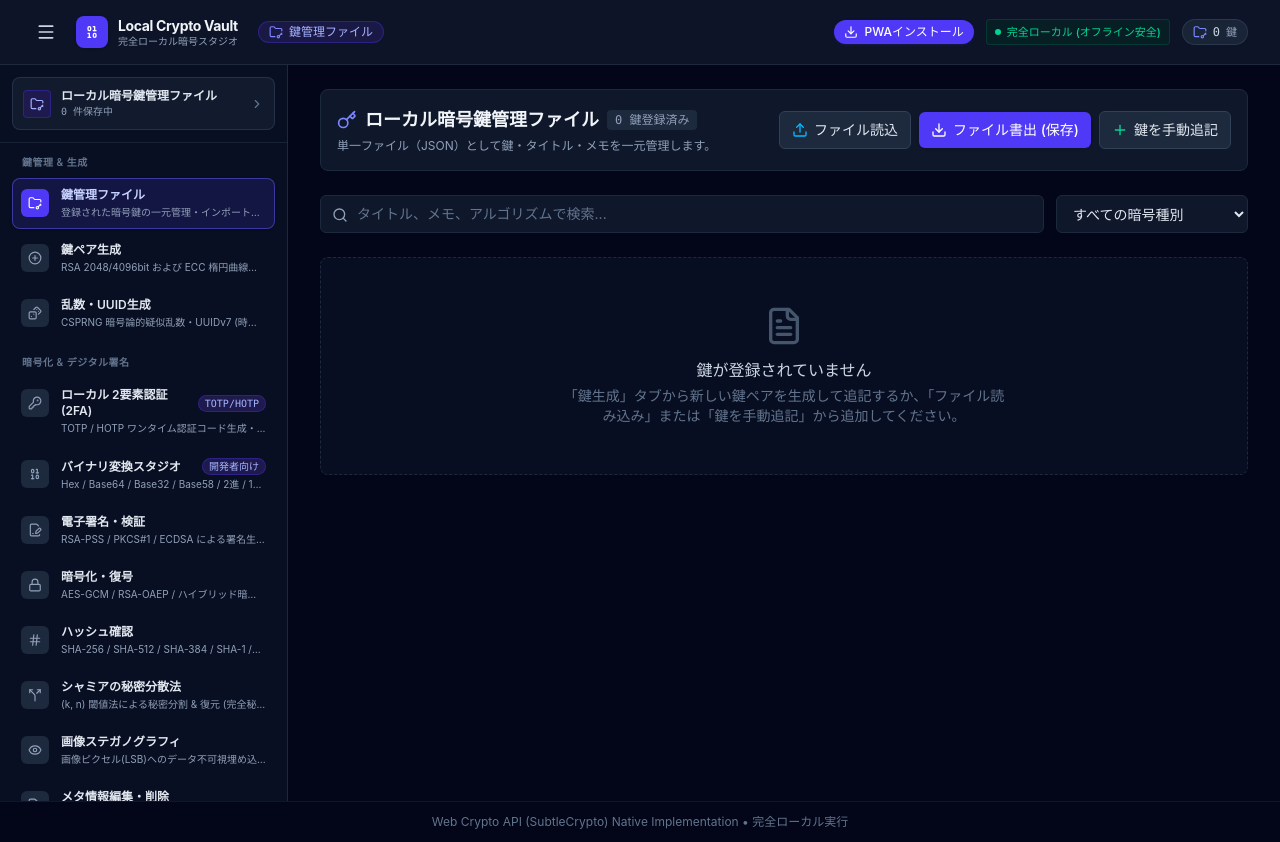
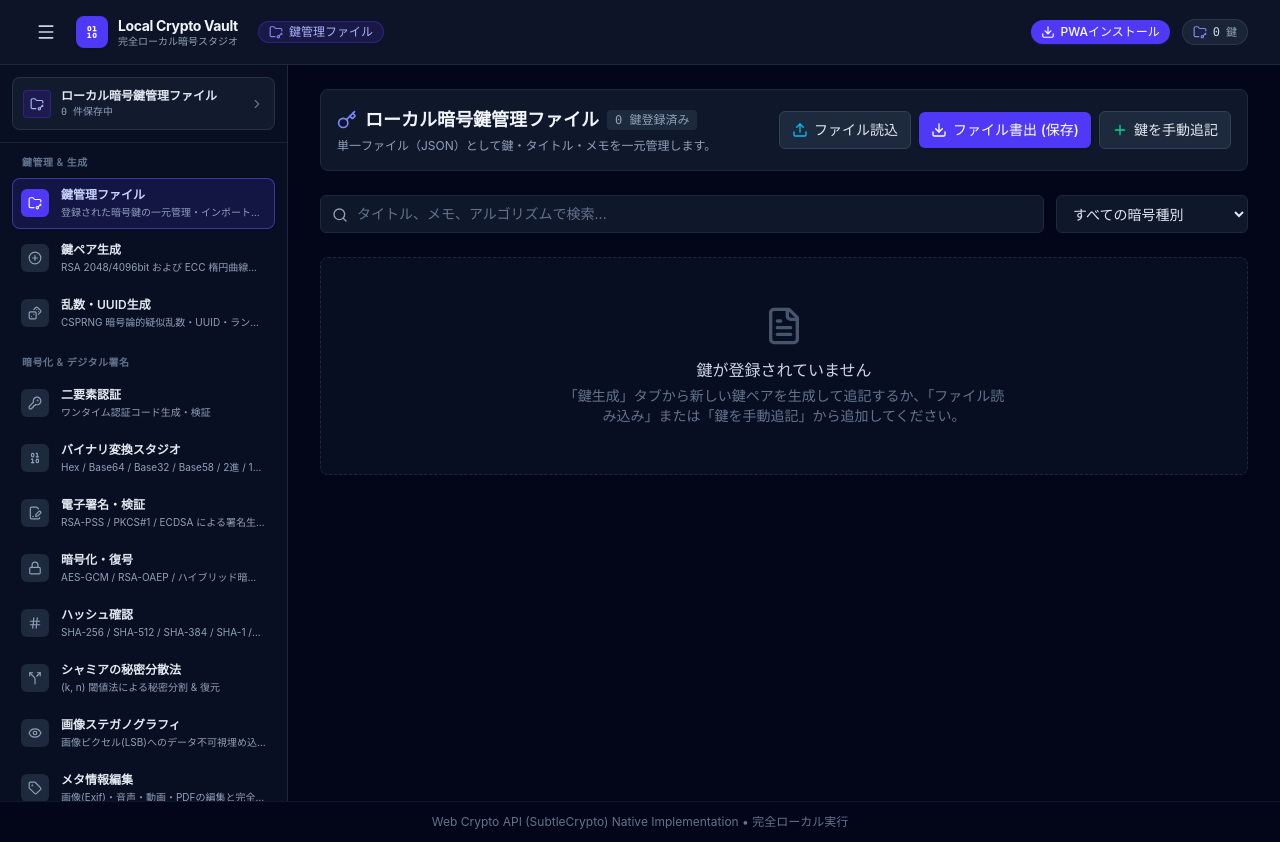
Before and after one commit to Neunte0118/EncryptionTools, a React (Vite) app: page / in a window 1280 px wide. Built offline with nearby package versions, Linux system fonts and the light colour scheme.

Commit message:
refactor: simplify UI labels and descriptions
Streamline labels and tooltips across the application to improve readability and reduce redundancy.

```diff
--- a/src/App.tsx
+++ b/src/App.tsx
@@ -143,7 +143,7 @@ export default function App() {
       id: 'generator',
       title: '鍵ペア生成',
       shortTitle: '鍵生成',
-      description: 'RSA 2048/4096bit および ECC 楕円曲線鍵ペアの新規生成',
+      description: 'RSA 2048/4096bit および ECC 楕円曲線鍵ペアの生成',
       icon: PlusCircle,
       category: 'vault',
     },
@@ -151,18 +151,17 @@ export default function App() {
       id: 'random',
       title: '乱数・UUID生成',
       shortTitle: '乱数/UUID',
-      description: 'CSPRNG 暗号論的疑似乱数・UUIDv7 (時系列) / v4・ランダムバイト列生成',
+      description: 'CSPRNG 暗号論的疑似乱数・UUID・ランダムバイト列生成',
       icon: Dices,
       category: 'vault',
     },
     {
       id: 'two-factor',
-      title: 'ローカル 2要素認証 (2FA)',
+      title: '二要素認証',
       shortTitle: '2要素認証',
-      description: 'TOTP / HOTP ワンタイム認証コード生成・安全なローカル管理・検証',
+      description: 'ワンタイム認証コード生成・検証',
       icon: KeyRound,
       category: 'crypto',
-      badge: 'TOTP/HOTP',
     },
     {
       id: 'binary-studio',
@@ -171,13 +170,12 @@ export default function App() {
       description: 'Hex / Base64 / Base32 / Base58 / 2進 / 10進 / Hexダンプ / エンディアン解析',
       icon: Binary,
       category: 'crypto',
-      badge: '開発者向け',
     },
     {
       id: 'signatures',
       title: '電子署名・検証',
       shortTitle: '電子署名',
-      description: 'RSA-PSS / PKCS#1 / ECDSA による署名生成と改ざん検証',
+      description: 'RSA-PSS / PKCS#1 / ECDSA による署名生成と改竄検証',
       icon: FileSignature,
       category: 'crypto',
     },
@@ -201,7 +199,7 @@ export default function App() {
       id: 'shamir',
       title: 'シャミアの秘密分散法',
       shortTitle: '秘密分散法',
-      description: '(k, n) 閾値法による秘密分割 & 復元 (完全秘匿・情報理論的安全)',
+      description: '(k, n) 閾値法による秘密分割 & 復元',
       icon: Split,
       category: 'crypto',
     },
@@ -215,9 +213,9 @@ export default function App() {
     },
     {
       id: 'metadata',
-      title: 'メタ情報編集・削除',
+      title: 'メタ情報編集',
       shortTitle: 'メタ情報編集',
-      description: '画像(Exif/GPS)・音声(ID3 & カバー)・動画・PDFの編集と完全削除',
+      description: '画像(Exif)・音声・動画・PDFの編集と完全削除',
       icon: Tag,
       category: 'crypto',
     },
@@ -225,34 +223,24 @@ export default function App() {
       id: 'gzip',
       title: 'Gzip 圧縮・解凍',
       shortTitle: 'Gzip圧縮',
-      description: '標準Web API (CompressionStream) による完全ローカル高速圧縮',
+      description: '標準Web API (CompressionStream) による高速圧縮',
       icon: FileArchive,
       category: 'crypto',
-      badge: '標準API',
     },
     {
       id: 'p2p',
-      title: 'P2P通信 (方式A)',
+      title: 'P2P通信',
       shortTitle: 'P2P通信',
       description: 'WebRTC 完全サーバーレス直接通信 (チャット・ファイル・鍵交換)',
       icon: Radio,
       category: 'p2p',
-      badge: '方式A',
     },
     {
       id: 'torrent',
-      title: 'WebTorrent 分散共有',
+      title: 'WebTorrent',
       shortTitle: 'WebTorrent',
       description: 'ブラウザ間でのP2P分散ファイル共有 & シード配信',
       icon: Share2,
-      category: 'p2p',
-    },
-    {
-      id: 'ip-checker',
-      title: 'VPN・Torrent IP診断',
-      shortTitle: 'IP診断',
-      description: 'WebRTC / STUN / Tracker IPリーク検証 & 匿名性テスト',
-      icon: ShieldCheck,
       category: 'p2p',
     },
   ];
@@ -370,11 +358,6 @@ export default function App() {
             <div className="flex items-center gap-2 sm:gap-3">
               {/* PWA Install Button */}
               <PWAInstallButton variant="header" />
-
-              <div className="hidden sm:flex items-center gap-1.5 text-[11px] text-emerald-400 font-medium px-2 py-1 rounded bg-emerald-950/40 border border-emerald-800/40">
-                <span className="w-1.5 h-1.5 rounded-full bg-emerald-400 animate-pulse" />
-                <span>完全ローカル (オフライン安全)</span>
-              </div>
 
               <button
                 onClick={() => handleSelectTab('vault')}
--- a/src/components/BinaryConverterStudio.tsx
+++ b/src/components/BinaryConverterStudio.tsx
@@ -247,7 +247,6 @@ export const BinaryConverterStudio: React.FC = () => {
       <div className="flex items-center justify-between px-3 py-2 bg-slate-900/60 border border-slate-800 rounded-lg text-xs font-mono">
         <div className="flex items-center gap-2 text-slate-400">
           <Edit3 className="w-3.5 h-3.5 text-indigo-400" />
-          <span>双方向リアルタイム同期:</span>
           <span className="text-slate-300 font-sans">
             {editingFormat
               ? `現在「${editingFormat.toUpperCase()}」を編集中`
--- a/src/components/EncryptionTool.tsx
+++ b/src/components/EncryptionTool.tsx
@@ -106,7 +106,7 @@ export const EncryptionTool: React.FC<Props> = ({
     setRsaError('');
     setRsaCiphertext('');
     if (!rsaPublicKeyPem.trim()) {
-      setRsaError('暗号化用の公開鍵 (Public Key PEM) を指定してください');
+      setRsaError('暗号化用の公開鍵を指定してください');
       return;
     }
     if (!rsaPlaintext) {
@@ -126,7 +126,7 @@ export const EncryptionTool: React.FC<Props> = ({
     setRsaError('');
     setRsaDecryptedResult('');
     if (!rsaPrivateKeyPem.trim()) {
-      setRsaError('復号用の秘密鍵 (Private Key PEM) を指定してください');
+      setRsaError('復号用の秘密鍵を指定してください');
       return;
     }
     if (!rsaCiphertext.trim()) {
--- a/src/components/PWAInstallButton.tsx
+++ b/src/components/PWAInstallButton.tsx
@@ -75,19 +75,12 @@ export const PWAInstallButton: React.FC<Props> = ({ variant = 'header' }) => {
           title="PWAスタンドアロンモードで動作中（オフライン利用可能）"
         >
           <CheckCircle2 className="w-3.5 h-3.5 text-emerald-400 shrink-0" />
-          <span className="hidden sm:inline">PWA稼働中</span>
         </div>
       );
     }
 
     return (
-      <div className="flex items-center gap-2 p-2 rounded-lg bg-emerald-950/40 border border-emerald-800/40 text-emerald-300 text-xs">
-        <CheckCircle2 className="w-4 h-4 text-emerald-400 shrink-0" />
-        <div>
-          <div className="font-semibold text-emerald-200">PWAインストール済み</div>
-          <div className="text-[10px] text-emerald-400/80">スタンドアロン起動 / 完全オフライン対応</div>
-        </div>
-      </div>
+      <div />
     );
   }
 
--- a/src/components/ShamirSecretSharingTool.tsx
+++ b/src/components/ShamirSecretSharingTool.tsx
@@ -447,7 +447,7 @@ export const ShamirSecretSharingTool: React.FC<ShamirSecretSharingToolProps> = (
               }`}
             >
               <Split className="w-4 h-4" />
-              <span>秘密を分割 (生成)</span>
+              <span>秘密を分割</span>
             </button>
             <button
               onClick={() => setActiveTab('reconstruct')}
@@ -458,18 +458,7 @@ export const ShamirSecretSharingTool: React.FC<ShamirSecretSharingToolProps> = (
               }`}
             >
               <Key className="w-4 h-4" />
-              <span>秘密を復元 (結合)</span>
-            </button>
-            <button
-              onClick={() => setActiveTab('math')}
-              className={`flex items-center gap-2 px-3.5 py-2 rounded-lg text-sm font-medium transition-all ${
-                activeTab === 'math'
-                  ? 'bg-cyan-600 text-white shadow-md shadow-cyan-600/30'
-                  : 'text-slate-400 hover:text-slate-200 hover:bg-slate-800/50'
-              }`}
-            >
-              <Info className="w-4 h-4" />
-              <span>仕組みと数学</span>
+              <span>秘密を復元</span>
             </button>
           </div>
         </div>
--- a/src/components/SignatureTool.tsx
+++ b/src/components/SignatureTool.tsx
@@ -147,7 +147,7 @@ export const SignatureTool: React.FC<Props> = ({
     setGeneratedSigHex('');
 
     if (!privateKeyPem.trim()) {
-      setSignError('署名に使用する秘密鍵 (Private Key PEM) を指定してください');
+      setSignError('署名に使用する秘密鍵を指定してください');
       return;
     }
 
@@ -173,7 +173,7 @@ export const SignatureTool: React.FC<Props> = ({
     setVerificationResult(null);
 
     if (!publicKeyPem.trim()) {
-      setVerifyError('検証に使用する公開鍵 (Public Key PEM) を指定してください');
+      setVerifyError('検証に使用する公開鍵を指定してください');
       return;
     }
 
```
Also changed, not shown: src/components/FileCryptoTool.tsx (+4 -7 lines), src/components/P2PCommunicationTool.tsx (+13 -13 lines).
